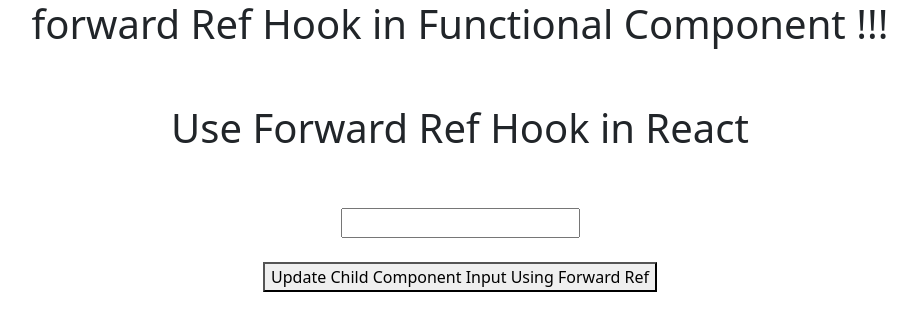
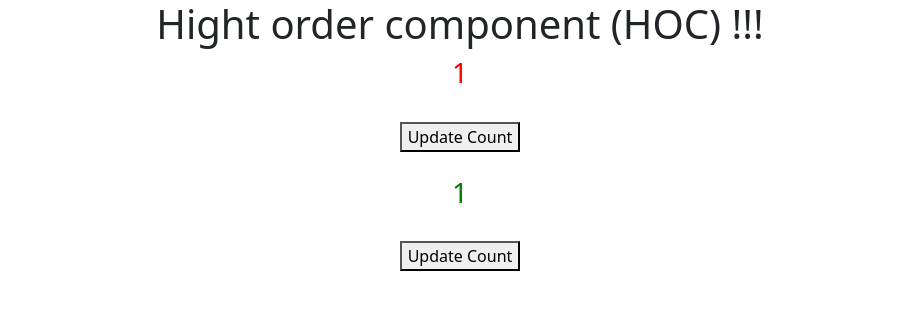
Before and after one commit to h-shaktawat/the-react-app, a React (Create React App) app: page / in a window 1280 px wide. Shown: the top 330 px of the page, without its empty margins (180-1097 px from the left). Built offline with nearby package versions, Linux system fonts and the light colour scheme.

Commit message:
Hight order component (HOC)

```diff
--- a/src/App.js
+++ b/src/App.js
@@ -1,24 +1,12 @@
-import { useRef } from 'react';
 import './App.css';
-import ForwardRefHook from './components/ForwardRefHook';
+import HOC from './HOC';
 
 function App() {
 
-  let inputRef = useRef(null);
-
-  function updateInput() {
-    inputRef.current.value = 1000;
-  }
-
   return (
     <div className="App">
-      <h1>forward Ref Hook in Functional Component !!!</h1>
-      <br />
-      <br />
-      <ForwardRefHook ref={inputRef} />
-      <br />
-      <br />
-      <button onClick={updateInput}>Update Child Component Input Using Forward Ref</button>
+      <h1>Hight order component (HOC) !!!</h1>
+      <HOC/>
     </div>
   );
 }
--- /dev/null
+++ b/src/HOC.js
@@ -0,0 +1,51 @@
+import { useState } from 'react';
+
+function HOC() {
+
+  return (
+    <>
+      <HOCRed cmp={Counter} />
+      <br />
+      <br />
+      <HOCGreen cmp={Counter} />
+    </>
+  );
+}
+
+function HOCRed(props) {
+  return (
+    <>
+      <span style={{ color: "red", width: 100 }}>
+        <props.cmp />
+      </span>
+    </>
+  )
+}
+
+function HOCGreen(props) {
+  return (
+    <>
+      <span style={{ color: "green", width: 100 }}>
+        <props.cmp />
+      </span>
+    </>
+  )
+}
+
+function Counter() {
+
+  const [count, setCount] = useState(1);
+
+  return (
+    <>
+      <h3>{count}</h3>
+      <br />
+      <button onClick={() => setCount(count + 1)}>
+        Update Count
+      </button>
+    </>
+  )
+
+}
+
+export default HOC;
```
